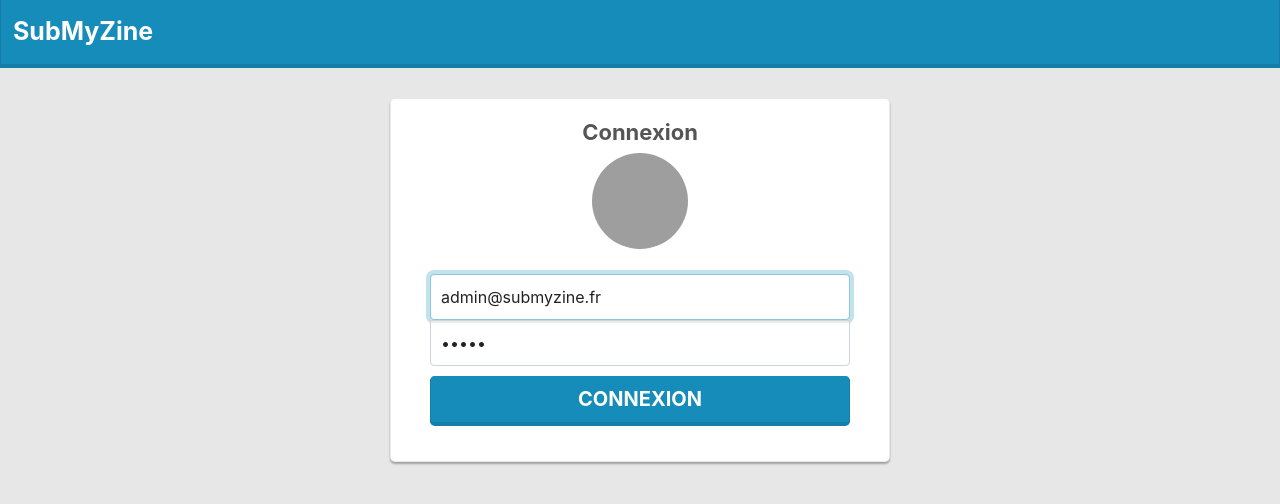
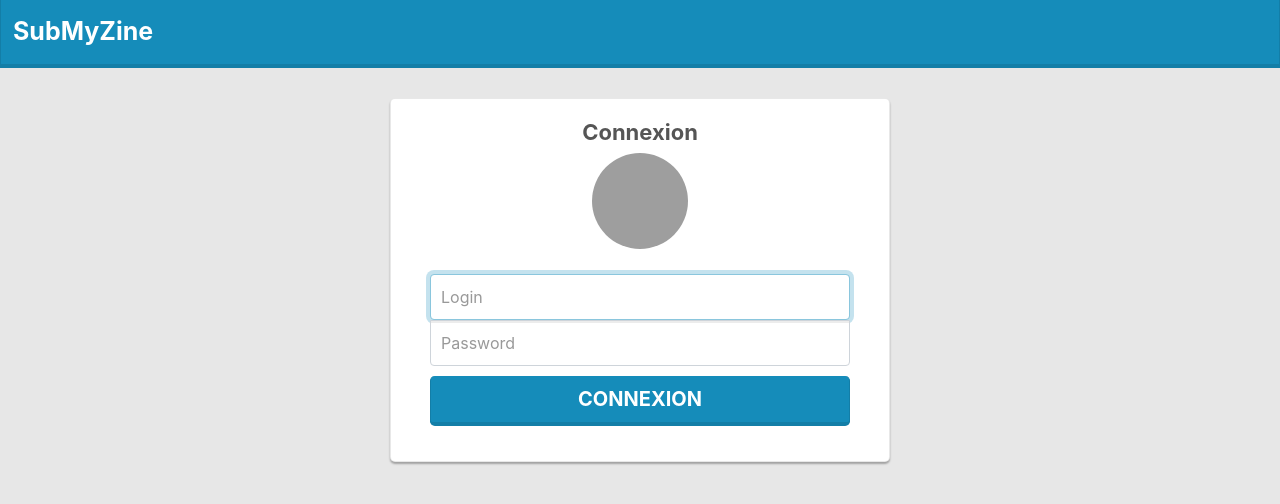
Before and after one commit to abonnet-pro/projet_client, a React (Create React App) app: page /login in a window 1280 px wide. Shown: the top 504 px of the page. Built offline with nearby package versions, Linux system fonts and the light colour scheme; grey boxes are pictures that could not be loaded.

Commit message:
Correction login par defaut

```diff
--- a/src/features/login/component/login.component.js
+++ b/src/features/login/component/login.component.js
@@ -5,7 +5,7 @@ import {useNavigate} from "react-router";
 
 export default function Login() {
 
-    const [form, setForm] = useState({ login: 'admin@submyzine.fr', password: 'admin' });
+    const [form, setForm] = useState({ login: '', password: '' });
     const navigate = useNavigate();
 
     const handleChange = (event) => {
```
